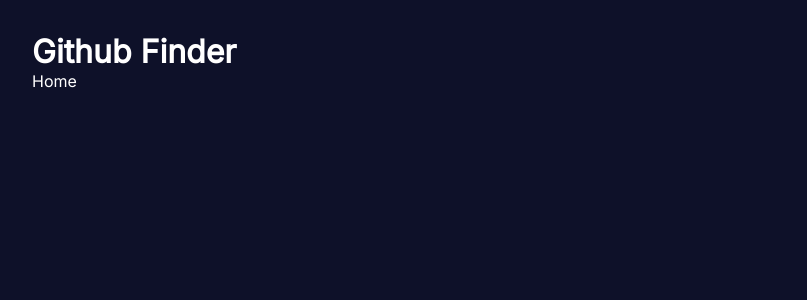
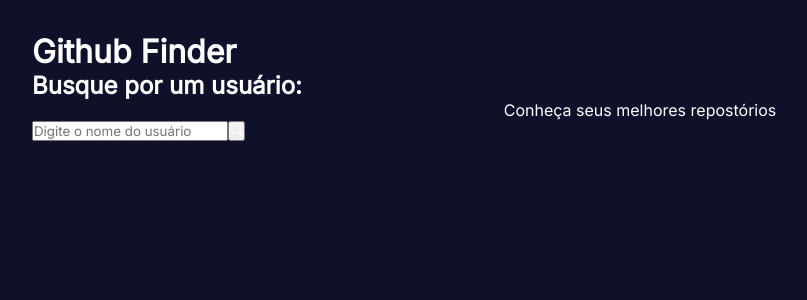
Before and after one commit to matheusduartedevs/github-api, a React (Vite) app: page / in a window 1280 px wide. Shown: the top 300 px of the page, without its empty margins (0-807 px from the left). Built offline with nearby package versions, Linux system fonts and the light colour scheme.

Commit message:
componente search criado

```diff
--- /dev/null
+++ b/src/components/Search.tsx
@@ -0,0 +1,18 @@
+import { BsSearch } from 'react-icons/bs'
+
+const Search = () => {
+  return (
+    <div>
+        <h2>Busque por um usuário:</h2>
+        <p>Conheça seus melhores repostórios</p>
+        <div>
+            <input type="text" placeholder='Digite o nome do usuário' />
+            <button>
+                <BsSearch />
+            </button>
+        </div>
+    </div>
+  )
+}
+
+export default Search
--- a/src/routes/Home.tsx
+++ b/src/routes/Home.tsx
@@ -1,6 +1,10 @@
+import Search from "../components/Search"
+
 const Home = () => {
   return (
-    <div>Home</div>
+    <div>
+        <Search />
+    </div>
   )
 }
 
```
